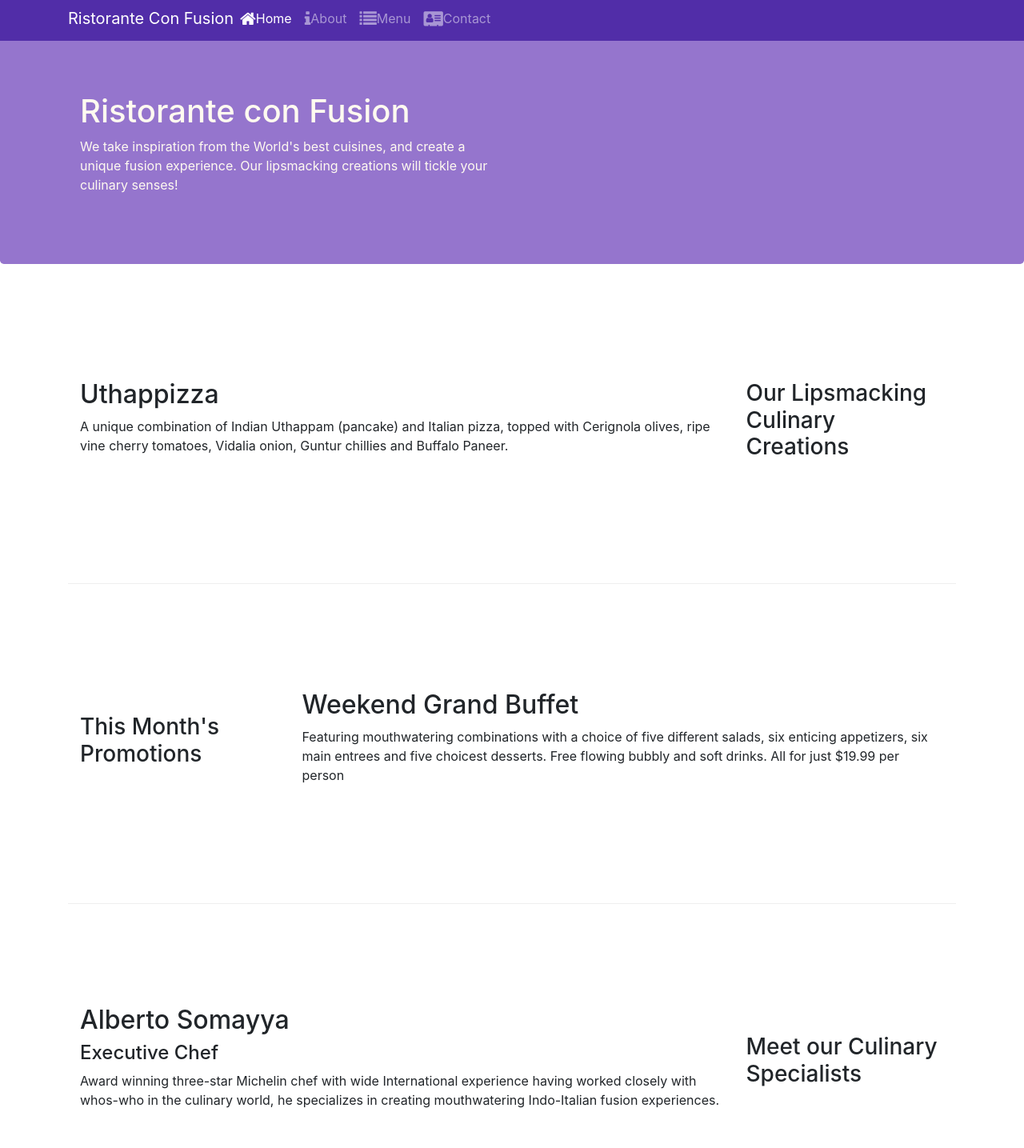
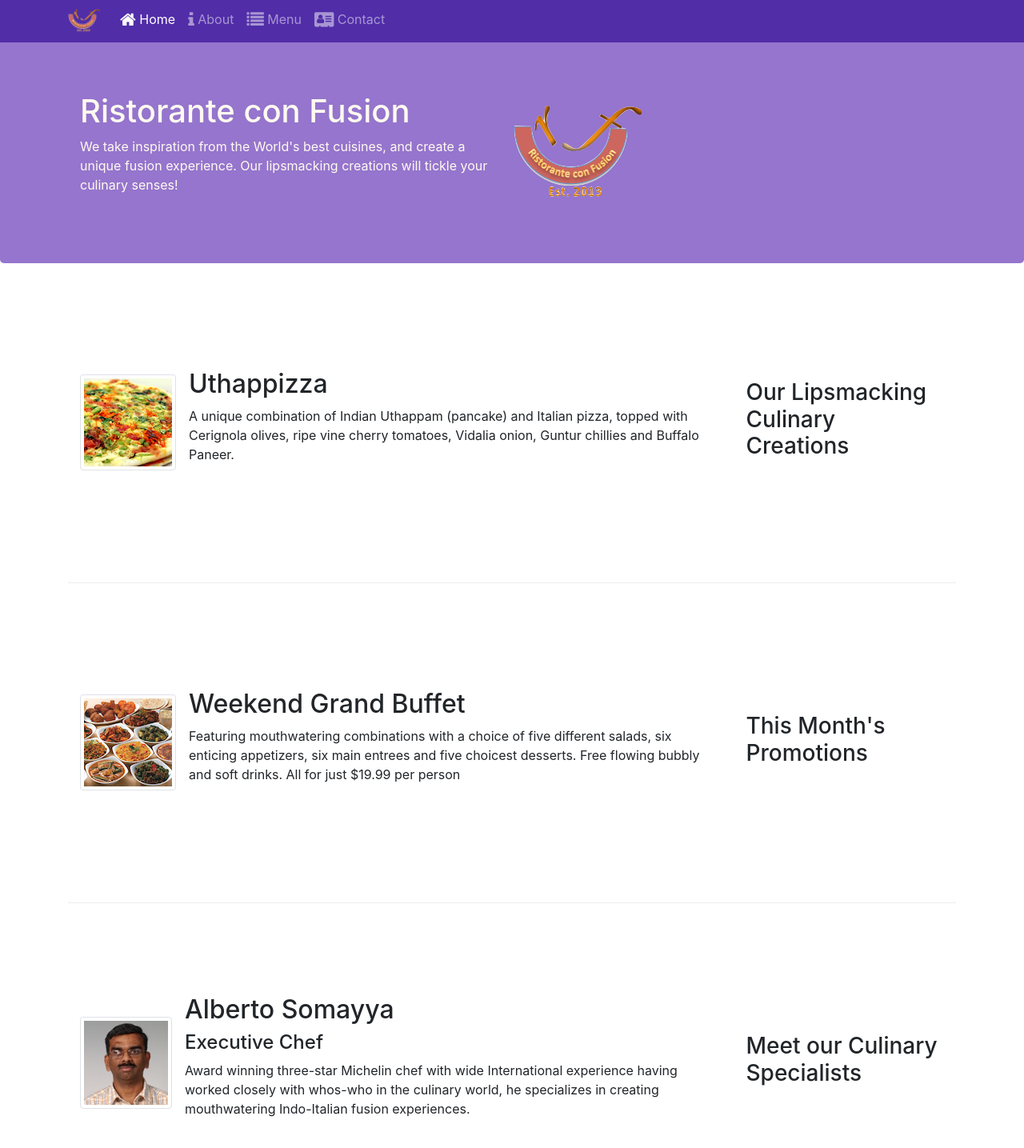
Before and after one commit to atul-dhamija/Restaurant_Website, a website: page index.html in a window 1280 px wide. Shown: the part 5-1440 px from the top of the page at 80% size. Drawn offline with nearby package versions, Linux system fonts and the light colour scheme.

Commit message:
Added Media

```diff
--- a/index.html
+++ b/index.html
@@ -20,22 +20,17 @@
         <div class="container">
             <button class="navbar-toggler" type="button" data-toggle="collapse" data-target="#Navbar">
                 <span class="navbar-toggler-icon"></span>
-
             </button>
-            <a class="navbar-brand mr-auto" href="#">Ristorante Con Fusion</a>
+            <a class="navbar-brand" href="#"><img src="img/logo.png" height="30" width="41"></a>
             <div class="collapse navbar-collapse" id="Navbar">
                 <ul class="navbar-nav mr-auto">
-                    <li class="nav-item active"><a class="nav-link" href="#"><span class="fa fa-home fa-lg"></span>Home</a></li>
-                    <li class="nav-item"><a class="nav-link" href="./aboutus.html"><span class="fa fa-info fa-lg"></span>About</a></li>
-                    <li class="nav-item"><a class="nav-link" href="#"><span class="fa fa-list fa-lg"></span>Menu</a></li>
-                    <li class="nav-item"><a class="nav-link" href="./contactus.html"><span class="fa fa-address-card fa-lg"></span>Contact</a></li>
-
+                        <li class="nav-item active"><a class="nav-link" href="#"><span class="fa fa-home fa-lg"></span> Home</a></li>
+                        <li class="nav-item"><a class="nav-link" href="./aboutus.html"><span class="fa fa-info fa-lg"></span> About</a></li>
+                        <li class="nav-item"><a class="nav-link" href="#"><span class="fa fa-list fa-lg"></span> Menu</a></li>
+                        <li class="nav-item"><a class="nav-link" href="./contactus.html"><span class="fa fa-address-card fa-lg"></span> Contact</a></li>
                 </ul>
-
             </div>
-
         </div>
-
     </nav>
 
 
@@ -47,7 +42,8 @@
                     <p>We take inspiration from the World's best cuisines, and create a unique fusion experience. Our lipsmacking creations will tickle your culinary senses!</p>
 
                 </div>
-                <div class="col-12 com-sm">
+                <div class="com-sm align-self-center">
+                    <img src="img/logo.png" class="img-fluid">
 
                 </div>
             </div>
@@ -60,19 +56,37 @@
                 <h3>Our Lipsmacking Culinary Creations</h3>
             </div>
             <div class="col col-sm order-sm-first col-md">
-                <h2>Uthappizza</h2>
-                <p>A unique combination of Indian Uthappam (pancake) and Italian pizza, topped with Cerignola olives, ripe vine cherry tomatoes, Vidalia onion, Guntur chillies and Buffalo Paneer.</p>
+                <div class="media">
+                    <img class="d-flex mr-3 img-thumbnail align-self-center"
+                        src="img/uthappizza.png" alt="uthappizza">
+
+                       <div class="media-body">
+                        <h2 class="mt-0">Uthappizza</h2>
+                        <p>A unique combination of Indian Uthappam (pancake) and Italian pizza, topped with Cerignola olives, ripe vine cherry tomatoes, Vidalia onion, Guntur chillies and Buffalo Paneer.</p>
+                       </div>
+                </div>
+
             </div>
         </div>
 
 
         <div class="row row-content align-items-center">
-            <div class="col-12 col-sm-4 col-md-3 ">
+            <div class="col-12 col-sm-4 order-sm-last col-md-3 ">
                 <h3>This Month's Promotions</h3>
             </div>
-            <div class="col col-sm col-md">
-                <h2>Weekend Grand Buffet</h2>
-                <p>Featuring mouthwatering combinations with a choice of five different salads, six enticing appetizers, six main entrees and five choicest desserts. Free flowing bubbly and soft drinks. All for just $19.99 per person </p>
+            <div class="col col-sm order-sm-first col-md">
+                <div class="media">
+                    <img class="d-flex mr-3 img-thumbnail align-self-center"
+                    src="img/buffet.png" alt="Buffet">
+
+                    <div class="nedia-body">
+                        <h2 class="mt-0">Weekend Grand Buffet</h2>
+                        <p>Featuring mouthwatering combinations with a choice of five different salads, six enticing appetizers, six main entrees and five choicest desserts. Free flowing bubbly and soft drinks. All for just $19.99 per person </p>
+
+                    </div>
+
+                </div>
+
             </div>
         </div>
 
@@ -81,9 +95,18 @@
                 <h3>Meet our Culinary Specialists</h3>
             </div>
             <div class="col col-sm order-sm-first col-md">
-                <h2>Alberto Somayya</h2>
-                <h4>Executive Chef</h4>
-                <p>Award winning three-star Michelin chef with wide International experience having worked closely with whos-who in the culinary world, he specializes in creating mouthwatering Indo-Italian fusion experiences. </p>
+                <div class="media">
+                    <img class="d-flex mr-3 img-thumbnail align-self-center"
+                       src="img/alberto.png" alt="alberto">
+
+                    <div class="media-body">
+                        <h2 class="mt-0">Alberto Somayya</h2>
+                        <h4>Executive Chef</h4>
+                        <p>Award winning three-star Michelin chef with wide International experience having worked closely with whos-who in the culinary world, he specializes in creating mouthwatering Indo-Italian fusion experiences. </p>
+
+                    </div>
+                </div>
+
             </div>
         </div>
     </div>
```
Also changed, not shown: aboutus.html (+8 -11 lines), contactus.html (+4 -2 lines), img/alberto.png (added), img/buffet.png (added), img/logo.png (added), img/uthappizza.png (added), 1 other file.
